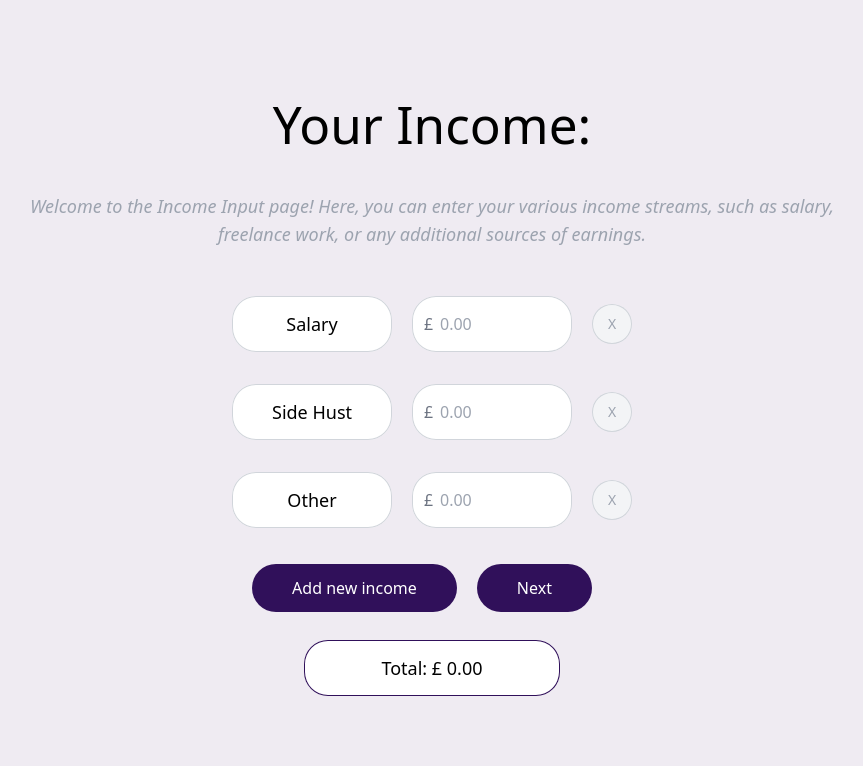
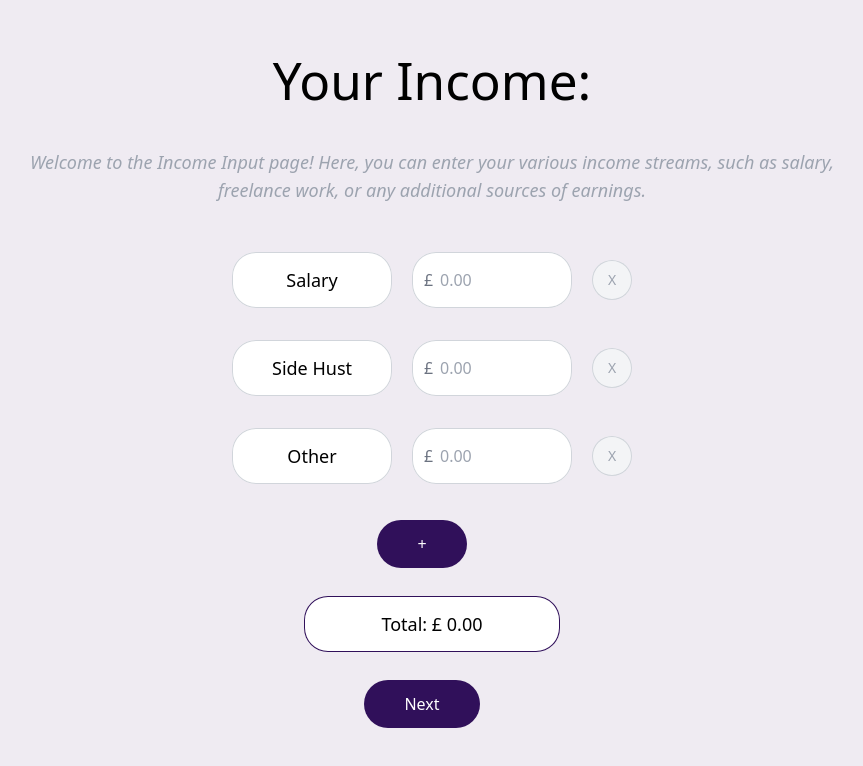
Before and after one commit to MrKatrish/insight_wallet, a React (Vite) app: page /income in a window 1280 px wide. Shown: the top 766 px of the page, without its empty margins (208-1071 px from the left). Built offline with nearby package versions, Linux system fonts and the light colour scheme.

Commit message:
smaller add new item button and button formatting added to income and budget pages

```diff
--- a/src/pages/Budget.jsx
+++ b/src/pages/Budget.jsx
@@ -79,13 +79,14 @@ function Budget({ updateUserData }) {
         ))}
 
         <div className='flex flex-row justify-center'>
-          <FormButton className='h-8 w-8 p-4 m-4 rounded-full font-bold' onClick={handleAddBudgets} title='+'/>
+          <FormButton className='h-8 w-8 p-4 m-4 rounded-full font-bold' onClick={handleAddBudgets} title='+' />
         </div>
 
         <TotalSum label="Total" total={totalBudget} />
 
       </div>
 
+      {/* Insert back button here */}
       <FormButton className='justify-left' onClick={handleSubmit} title='Next' />
 
     </>
--- a/src/pages/Income.jsx
+++ b/src/pages/Income.jsx
@@ -69,6 +69,7 @@ function Income({ updateUserData }) {
       <FormTitle title='Your Income:' />
       <p className='italic text-gray-400 mb-8 mx-48 text-lg'>Welcome to the Income Input page! Here, you can enter your various income streams, such as salary, freelance work, or any additional sources of earnings.</p>
 
+      <div>
         {incomes.map((item, index) => {
           return (
           <div key={index} className="flex p-2 justify-center">
@@ -77,12 +78,15 @@ function Income({ updateUserData }) {
         )})}
 
         <div className='flex flex-row justify-center'>
-          <FormButton onClick={handleAddIncomes} title='Add new income' />
-          <FormButton onClick={handleSubmit} title='Next' />
+          <FormButton className='h-8 w-8 p-4 m-4 rounded-full font-bold' onClick={handleAddIncomes} title='+' />
         </div>
 
 
         <TotalSum label="Total" total={totalIncome} />
+      </div>
+
+      {/* Insert back button here */}
+      <FormButton onClick={handleSubmit} title='Next' />
     </>
   );
 }
```
